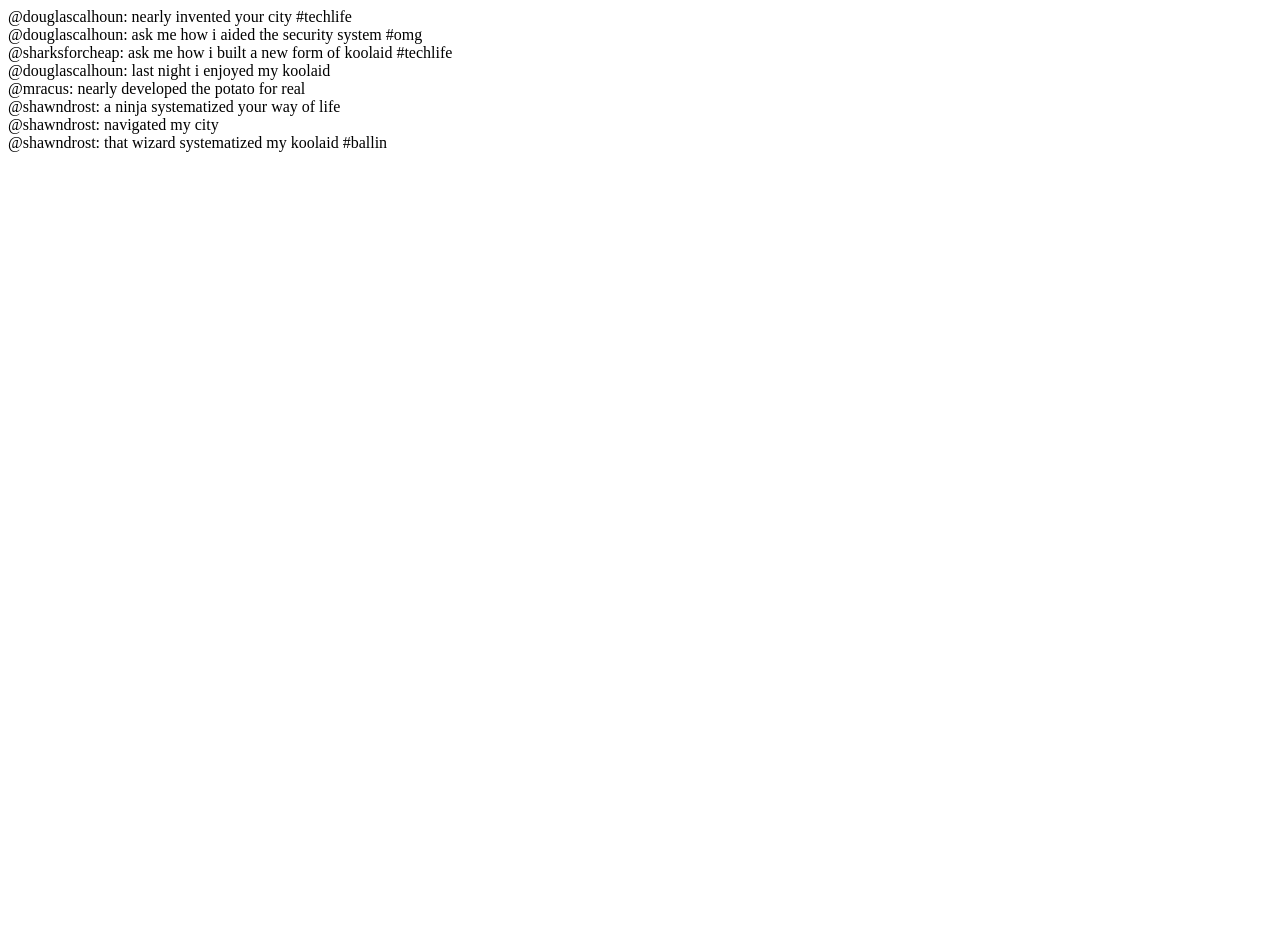
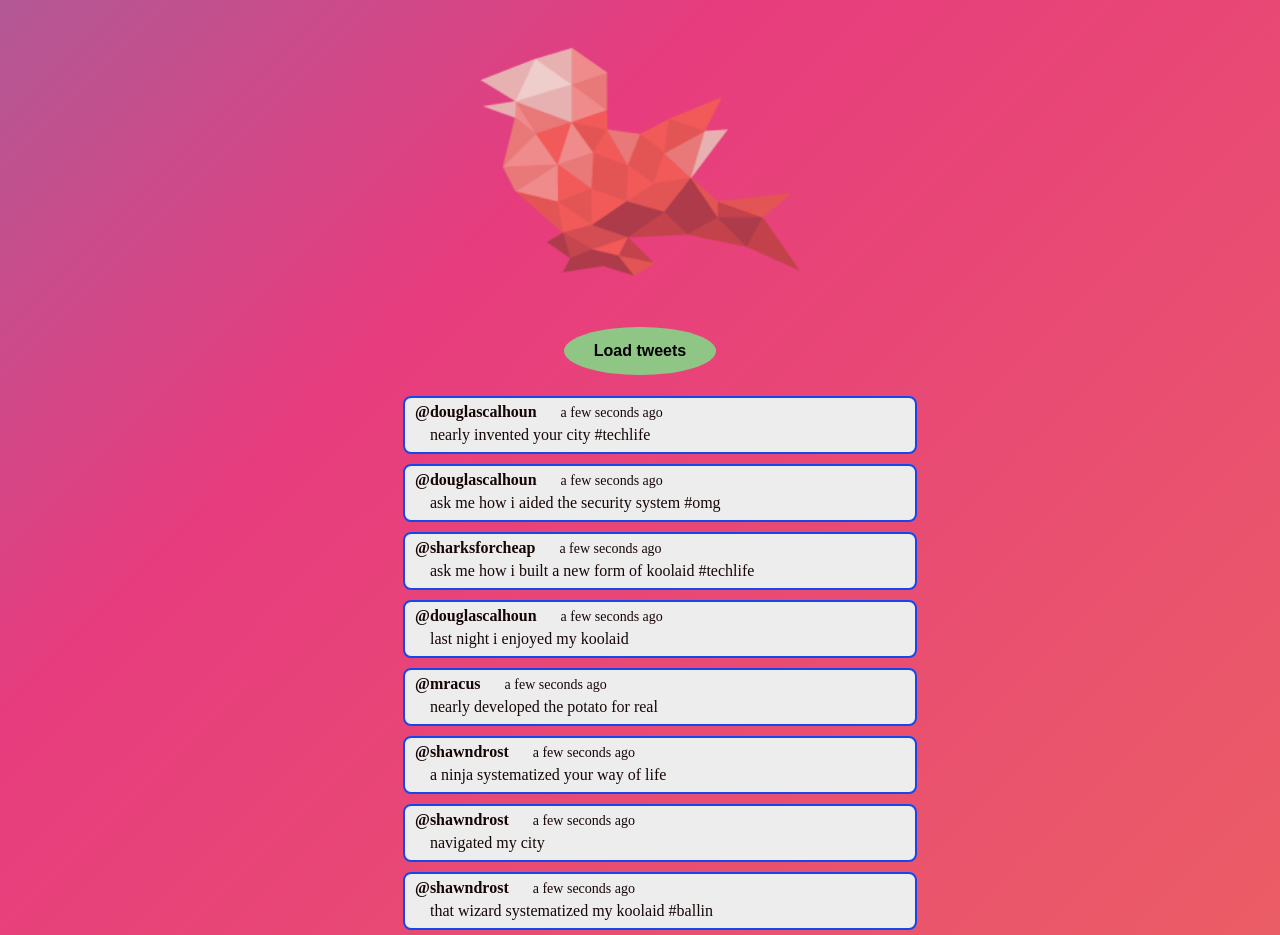
Before and after one commit to ericcchiu/twiddler, a website: page index.html in a window 1280 px wide. Before the commit the page ends 800 px from the top, so only its background shows below. Drawn offline with Linux system fonts and the light colour scheme.

Commit message:
[Update] Modularized certain aspects of the code for best practices.

```diff
--- a/index.html
+++ b/index.html
@@ -1,27 +1,34 @@
 <!DOCTYPE html>
 <html>
   <head>
+    <title>Twiddler</title>
+
     <script src="jquery.js"></script>
+    <link rel="stylesheet" href="twiddlerStyle.css">
     <script src="data_generator.js"></script>
+    <script src="moment.js"></script>
+    <script>
+      moment().format();
+    </script>
   </head>
+
+
   <body>
-    <script>
+    <script src="app.js"></script>
 
-      $(document).ready(function(){
-        var $body = $('body');
-        $body.html('');
+    <div class="TitleContainer">
+      <div class="logo"></div>
+      <img src="twiddlerLogo.jpg" alt="logo" class="center">
+    </div>
 
-        var index = streams.home.length - 1;
-        while(index >= 0){
-          var tweet = streams.home[index];
-          var $tweet = $('<div></div>');
-          $tweet.text('@' + tweet.user + ': ' + tweet.message);
-          $tweet.appendTo($body);
-          index -= 1;
-        }
+    <div class="buttonContainer">
+      <button id="addTweet"><strong>Load tweets</strong></button>
+    </div>
 
-      });
+    <!-- Contains individual twittler feeds -->
+    <ul class="tweetContainer">
+    </ul>
 
-    </script>
+
   </body>
 </html>
```
